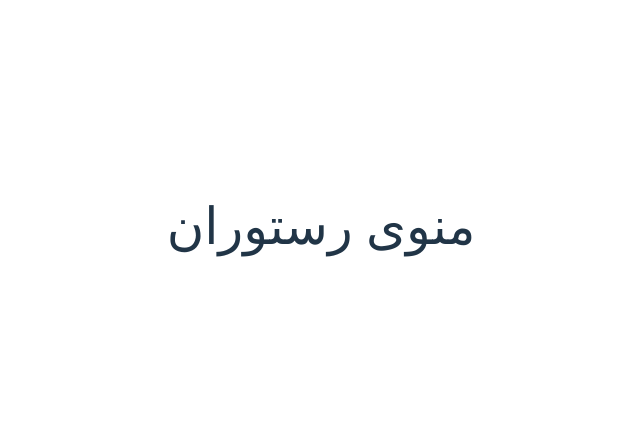
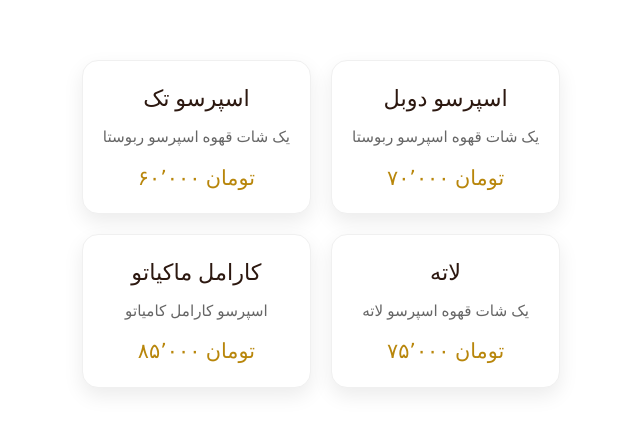
Before and after one commit to AminSBU/restaurant_menu, a React (Vite) app in the folder restaurant_menu/: page / in a window 1280 px wide. Shown: the part 176-606 px from the top of the page, without its empty margins (319-959 px from the left). Built offline with nearby package versions, Linux system fonts and the light colour scheme; no server answers.

Commit message:
set grid for css file, use json file in js

```diff
--- a/restaurant_menu/src/Menu.css
+++ b/restaurant_menu/src/Menu.css
@@ -0,0 +1,54 @@
+.menu-grid {
+  display: grid;
+  grid-template-columns: repeat(2, 1fr);   /* دقیقاً دو ستون */
+  gap: 20px;                               /* فاصله بین کارت‌ها */
+  padding: 20px;
+  max-width: 900px;
+  margin: 0 auto;
+}
+
+/* برای موبایل: یک ستون شود */
+@media (max-width: 768px) {
+  .menu-grid {
+    grid-template-columns: 1fr;            /* در موبایل یک ستون */
+    gap: 16px;
+    padding: 16px;
+  }
+}
+
+/* استایل کارت هر آیتم */
+.menu-card {
+  background-color: #ffffff;
+  border-radius: 16px;
+  padding: 20px;
+  box-shadow: 0 8px 20px rgba(0, 0, 0, 0.08);
+  transition: all 0.3s ease;
+  border: 1px solid #f0f0f0;
+  text-align: center;
+}
+
+.menu-card:hover {
+  transform: translateY(-6px);
+  box-shadow: 0 12px 30px rgba(0, 0, 0, 0.12);
+}
+
+.menu-title {
+  font-size: 1.4rem;
+  font-weight: bold;
+  margin: 0 0 10px 0;
+  color: #2c1810;               /* رنگ قهوه‌ای تیره */
+}
+
+.menu-description {
+  font-size: 0.95rem;
+  color: #666;
+  margin: 8px 0;
+  line-height: 1.5;
+}
+
+.menu-price {
+  font-size: 1.3rem;
+  font-weight: bold;
+  color: #b8860b;               /* طلایی/قهوه‌ای روشن */
+  margin-top: 14px;
+}
--- a/restaurant_menu/src/Menu.jsx
+++ b/restaurant_menu/src/Menu.jsx
@@ -1,10 +1,20 @@
 import './Menu.css'
 
-function Menu()
+function Menu({items})
 {
     return(
         <>
-
+            <div className="menu-grid">
+                {items.map((item, index) => (
+                    <div key={index} className="menu-card">
+                    <h3 className="menu-title">{item.title}</h3>
+                    <p className="menu-description">{item.description}</p>
+                    <div className="menu-price">
+                        {item.price.toLocaleString('fa-IR')} تومان
+                    </div>
+                    </div>
+                ))}
+            </div>
         </>
     );
 }
--- a/restaurant_menu/src/intro.jsx
+++ b/restaurant_menu/src/intro.jsx
@@ -1,28 +1,15 @@
 import { useEffect, useState } from 'react';
 import './intro.css'
 import Menu from './Menu.jsx'
+import itemsList from './list.json';
 
 function Intro()
 {
-    const [menuItems, setMenuItems] = useState([]);
-
-    useEffect(() => {
-        fetch('/list.json')
-            .then(response => response.json())
-            .then(data => {
-                console.log(data);
-                setMenuItems(data);
-            })
-            .catch(error => {
-                console.error('Error fetching the menu:', error);
-            });
-    }, []);
-
     return(
         <>
             <div className="intro-container">
-                <h1>منوی رستوران</h1>
-                <Menu />
+
+                <Menu items={itemsList} />
             </div>
         </>
     );
```
